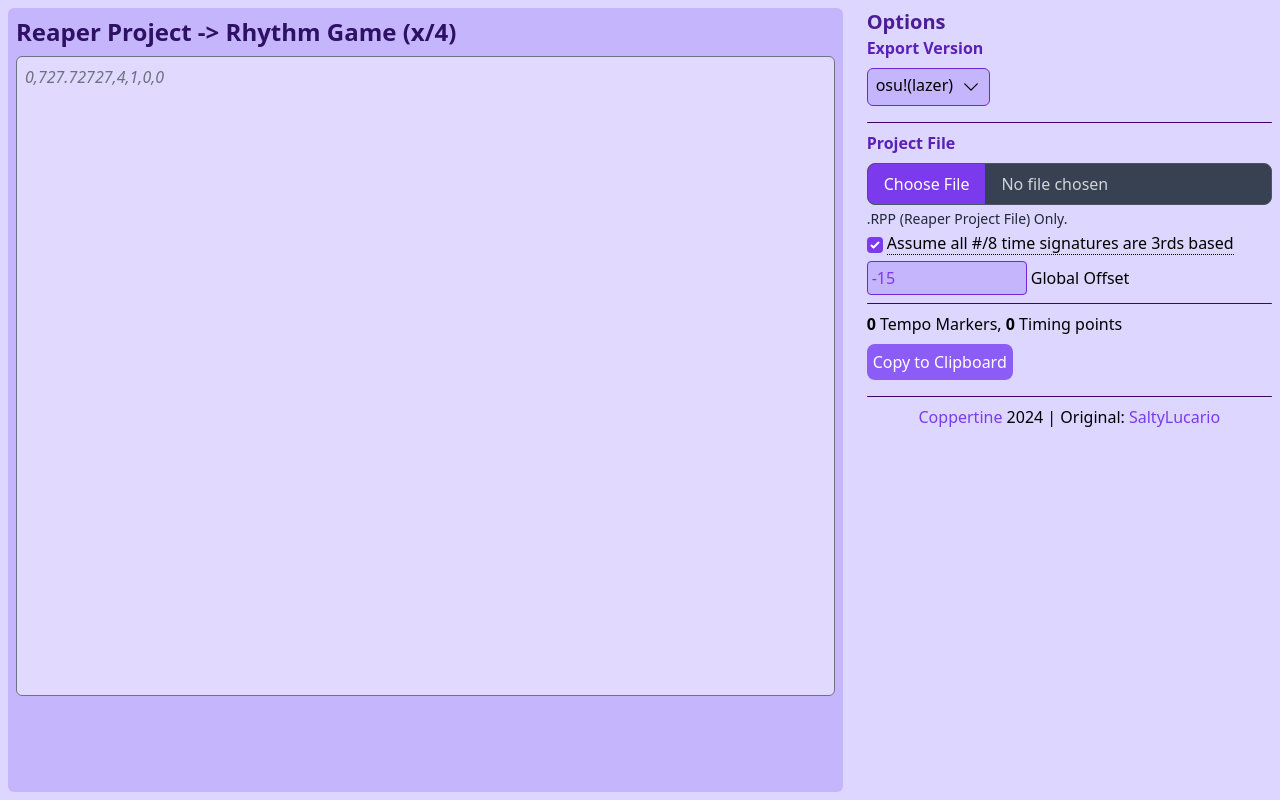
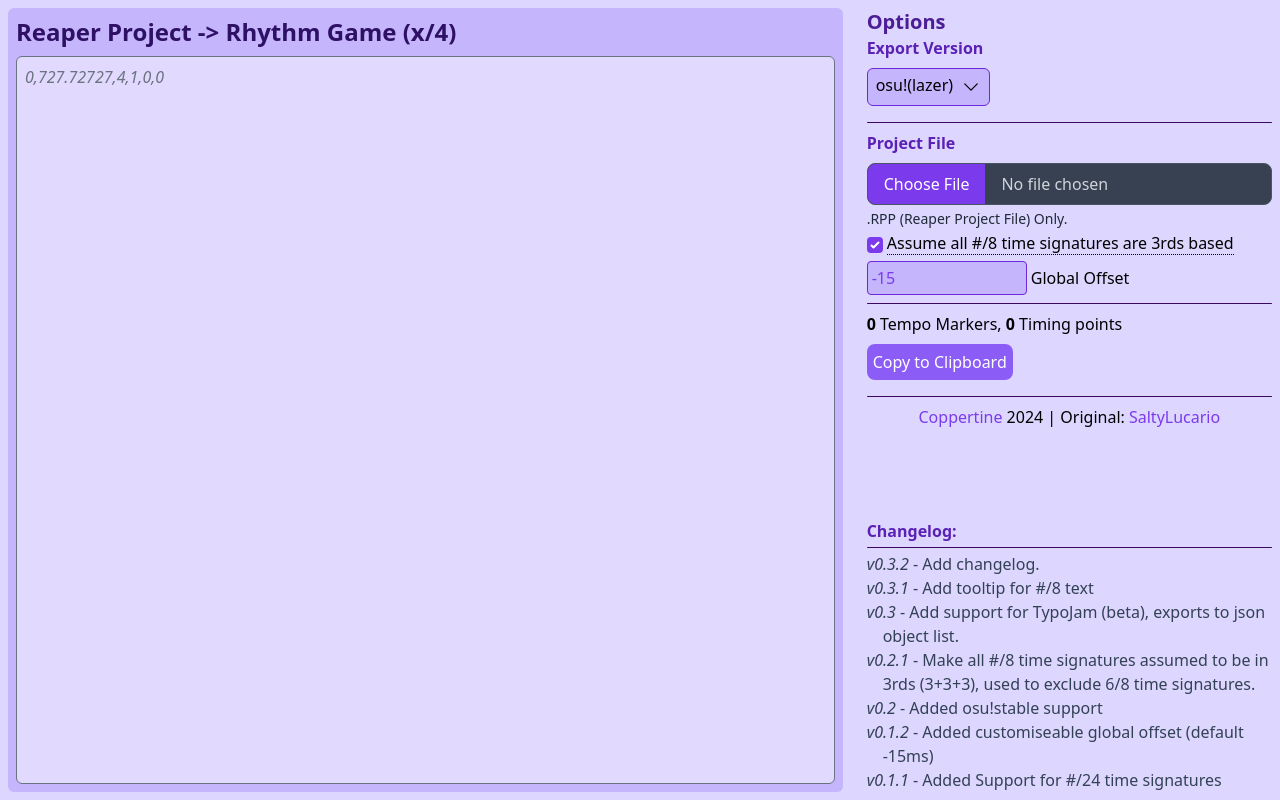
Before and after one commit to Coppertine/RPP-Converter, a website: page src/index.html in a window 1280 px wide. Shown: the top 800 px of the page. Drawn offline with Linux system fonts and the light colour scheme.

Commit message:
tones of css f'ery

```diff
--- a/src/index.html
+++ b/src/index.html
@@ -11,13 +11,13 @@
 
 <body class="bg-violet-200 container mx-auto items-center">
     <div class="grid grid-cols-3  p-2 gap-6 h-screen justify-between">
-        <div class="flex-col bg-violet-300 rounded-md p-2 w-full col-span-2">
+        <div class="flex flex-col bg-violet-300 rounded-md p-2 w-full col-span-2">
             <h1 class="font-bold text-2xl text-violet-950 pb-2">Reaper Project -> Rhythm Game (x/4)</h1>
             <textarea name="output" id="output"
-                class="rounded-md bg-opacity-50 p-2 bg-white w-full h-5/6 resize-none form-textarea placeholder:italic selection:bg-violet-800 selection:text-white"
+                class="rounded-md bg-opacity-50 p-2 bg-white w-full h-full resize-none form-textarea placeholder:italic selection:bg-violet-800 selection:text-white"
                 placeholder="0,727.72727,4,1,0,0"></textarea>
-
         </div>
+        <div class="flex flex-col justify-between h-auto">
             <div class="grid grid-flow-row justify-self-start w-full rounded-md bg-transparent h-max">
                 <h2 class="font-semibold text-xl text-violet-900">Options</h2>
 
@@ -27,17 +27,21 @@
                         class="relative rounded-md border border-violet-700 cursor-pointer justify-between flex bg-violet-300 hover:bg-violet-800 hover:text-gray-200 duration-100 group px-2 py-1 w-max z-[1]"
                         onclick="toggleDropdown()">
                         <span>osu!(lazer)</span>
-                    <svg xmlns="http://www.w3.org/2000/svg" fill="none" viewBox="0 0 24 24" stroke-width="1.5" stroke="currentColor" class="size-5 my-1 ml-2 group-hover:border-white duration-100">
+                        <svg xmlns="http://www.w3.org/2000/svg" fill="none" viewBox="0 0 24 24" stroke-width="1.5"
+                            stroke="currentColor" class="size-5 my-1 ml-2 group-hover:border-white duration-100">
                             <path stroke-linecap="round" stroke-linejoin="round" d="m19.5 8.25-7.5 7.5-7.5-7.5" />
                         </svg>
                     </div>
                     <div id="osuVersionOptions"
                         class="opacity-0 invisible ease-in-out absolute top-50 w-400 border border-violet-700 bg-white shadow-md transition-all  duration-200 transform -translate-y-4 -z-[0]">
-                    <div class="py-2 px-4 cursor-pointer bg-violet-300 hover:bg-violet-500 duration-100" onclick="setVersion(0)">osu!(lazer)
+                        <div class="py-2 px-4 cursor-pointer bg-violet-300 hover:bg-violet-500 duration-100"
+                            onclick="setVersion(0)">osu!(lazer)
                         </div>
-                    <div class="py-2 px-4 cursor-pointer bg-violet-100 hover:bg-violet-500 duration-100" onclick="setVersion(1)">osu! stable
+                        <div class="py-2 px-4 cursor-pointer bg-violet-100 hover:bg-violet-500 duration-100"
+                            onclick="setVersion(1)">osu! stable
                         </div>
-                    <div class="py-2 px-4 cursor-pointer bg-violet-100 hover:bg-violet-500 duration-100" onclick="setVersion(2)">TypoJam (beta)
+                        <div class="py-2 px-4 cursor-pointer bg-violet-100 hover:bg-violet-500 duration-100"
+                            onclick="setVersion(2)">TypoJam (beta)
                         </div>
                     </div>
                 </div>
@@ -47,15 +51,21 @@
                     <h3 class="block mb-2 font-semibold text-violet-800">Project File</h3>
                     <input type="file" id="fileInput" onchange="convertTimingPoints()" accept=".RPP"
                         class="block w-full rounded-lg cursor-pointer text-gray-300 border border-gray-600 bg-gray-700 focus:outline-none placeholder-gray-400 file:border-none file:bg-violet-600 file:text-white file:py-2 file:px-4 file:mr-4 file:hover:bg-violet-800 file:hover:text-gray-300 file:duration-100" />
-                <p class="mt-1 text-sm text-gray-800 font-light" id="file_input_help">.RPP (Reaper Project File) Only.</p>
+                    <p class="mt-1 text-sm text-gray-800 font-light" id="file_input_help">.RPP (Reaper Project File)
+                        Only.</p>
                 </div>
                 <div>
                     <input type="checkbox" id="assume3rds"
-                    onchange="if(document.getElementById('fileInput').files.length > 0) convertTimingPoints();" checked
+                        onchange="if(document.getElementById('fileInput').files.length > 0) convertTimingPoints();"
+                        checked
                         class="cursor-pointer form-checkbox w-4 h-4 text-violet-600 bg-violet-300 border-violet-700 rounded focus:ring-violet-500 my-2">
-                <label for="assume3rds" class="cursor-pointer group font-thin no-underline border-dotted border-b border-black">Assume all #/8 time signatures are 3rds based
-                    <div class="invisible opacity-0 absolute translate-y-1 translate-x-5 w-[28rem] cursor-text selection:bg-violet-600 selection:text-white text-slate-200 drop-shadow-md bg-slate-500 border-2 rounded-md border-slate-700 px-3 py-1 group-hover:visible group-hover:opacity-100 transition-all duration-200">
-                        Assumes all #/8 (i.e. 7/8, 5/8, 12/8) time signatures can divide the bpm into thirds (i.e. 120bpm 6/8 -> 80bpm 2/4). If disabled, the bpm is kept the same.
+                    <label for="assume3rds"
+                        class="cursor-pointer group font-thin no-underline border-dotted border-b border-black">Assume
+                        all #/8 time signatures are 3rds based
+                        <div
+                            class="invisible opacity-0 absolute translate-y-1 translate-x-5 w-[28rem] cursor-text selection:bg-violet-600 selection:text-white text-slate-200 drop-shadow-md bg-slate-500 border-2 rounded-md border-slate-700 px-3 py-1 group-hover:visible group-hover:opacity-100 transition-all duration-200">
+                            Assumes all #/8 (i.e. 7/8, 5/8, 12/8) time signatures can divide the bpm into thirds (i.e.
+                            120bpm 6/8 -> 80bpm 2/4). If disabled, the bpm is kept the same.
                         </div>
                     </label>
                 </div>
@@ -82,6 +92,22 @@
                         href="https://osu.ppy.sh/users/6571670/">SaltyLucario</a>
                 </div>
             </div>
+            <div class="flex flex-col w-full">
+                <div class="font-semibold text-violet-800">Changelog:</div>
+                <hr class="border-purple-950 rounded-lg my-1 w-full">
+                <ul class="list-none h-auto max-h-60 font-thin text-slate-700 overflow-y-auto">
+                    <li class="pl-4 -indent-4"><i>v0.3.2</i> - Add changelog.</li>
+                    <li class="pl-4 -indent-4"><i>v0.3.1</i> - Add tooltip for #/8 text</li>
+                    <li class="pl-4 -indent-4"><i>v0.3</i> - Add support for TypoJam (beta), exports to json object list.</li>
+                    <li class="pl-4 -indent-4"><i>v0.2.1</i> - Make all #/8 time signatures assumed to be in 3rds (3+3+3), used to exclude 6/8 time signatures.</li>
+                    <li class="pl-4 -indent-4"><i>v0.2</i> - Added osu!stable support</li>
+                    <li class="pl-4 -indent-4"><i>v0.1.2</i> - Added customiseable global offset (default -15ms)</li>
+                    <li class="pl-4 -indent-4"><i>v0.1.1</i> - Added Support for #/24 time signatures (converted to 5/4)</li>
+                    <li class="pl-4 -indent-4"><i>v0.1</i> - First Release</li>
+                </ul>
+            </div>
+        </div>
+    </div>
     </div>
 </body>
 
```
Also changed, not shown: src/twind.css. Lines whose indentation alone changed are shown as unchanged.
